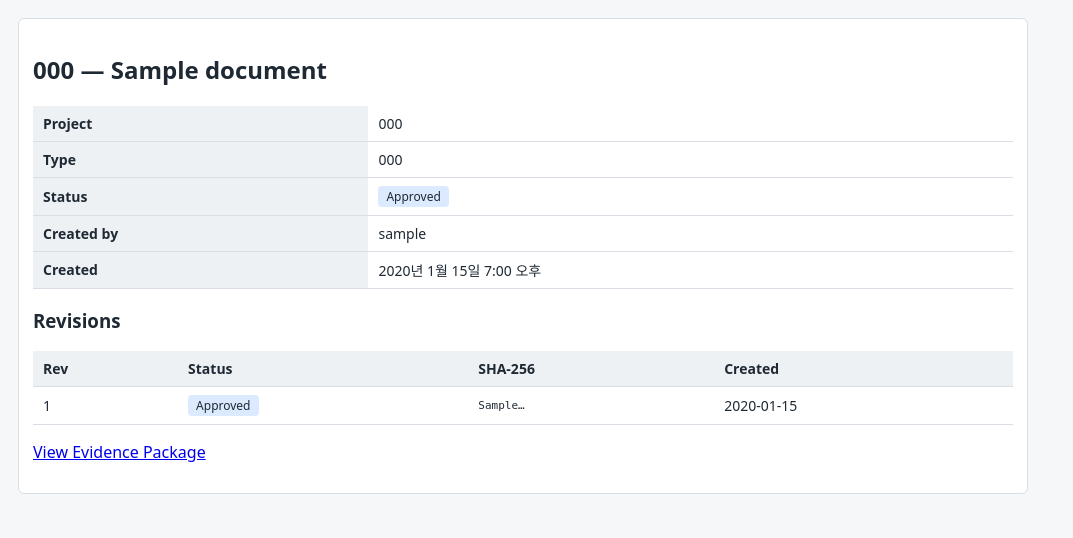
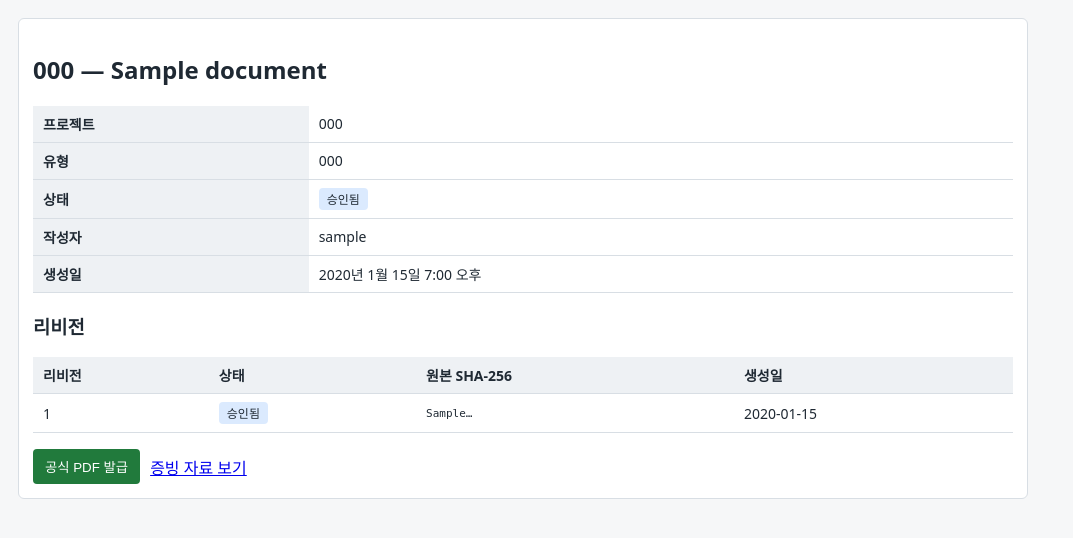
Before and after one commit to spuhaha18/DMS, a Django app: page /documents/1/ in a window 1280 px wide. Shown: the part 42-580 px from the top of the page, without its empty margins (0-1073 px from the left). Run offline with Django 5.2, Linux system fonts and the light colour scheme; a user stored in the database is signed in; tables that the repository leaves empty hold one stand-in row (values such as "Sample post").

Commit message:
i18n(templates): Korean documents register/detail/evidence pages

```diff
--- a/templates/documents/detail.html
+++ b/templates/documents/detail.html
@@ -1,29 +1,52 @@
 {% extends "base.html" %}
+{% load i18n %}
 {% block title %}{{ document.document_number }}{% endblock %}
 {% block content %}
 <div class="panel">
   <h2>{{ document.document_number }} — {{ document.title }}</h2>
   <table>
-    <tr><th>Project</th><td>{{ document.project_code }}</td></tr>
-    <tr><th>Type</th><td>{{ document.document_type }}</td></tr>
-    <tr><th>Status</th><td><span class="status">{{ document.status }}</span></td></tr>
-    <tr><th>Created by</th><td>{{ document.created_by }}</td></tr>
-    <tr><th>Created</th><td>{{ document.created_at }}</td></tr>
+    <tr><th>{% trans "프로젝트" %}</th><td>{{ document.project_code }}</td></tr>
+    <tr><th>{% trans "유형" %}</th><td>{{ document.document_type }}</td></tr>
+    <tr><th>{% trans "상태" %}</th><td><span class="status">{{ document.get_status_display }}</span></td></tr>
+    <tr><th>{% trans "작성자" %}</th><td>{{ document.created_by }}</td></tr>
+    <tr><th>{% trans "생성일" %}</th><td>{{ document.created_at }}</td></tr>
   </table>
-  <h3>Revisions</h3>
+  <h3>{% trans "리비전" %}</h3>
   <table>
-    <thead><tr><th>Rev</th><th>Status</th><th>SHA-256</th><th>Created</th></tr></thead>
+    <thead><tr>
+      <th>{% trans "리비전" %}</th>
+      <th>{% trans "상태" %}</th>
+      <th>{% trans "원본 SHA-256" %}</th>
+      <th>{% trans "생성일" %}</th>
+    </tr></thead>
     <tbody>
     {% for rev in revisions %}
     <tr>
       <td>{{ rev.revision }}</td>
-      <td><span class="status">{{ rev.status }}</span></td>
+      <td><span class="status">{{ rev.get_status_display }}</span></td>
       <td style="font-family:monospace;font-size:11px;">{{ rev.source_sha256|slice:":16" }}…</td>
       <td>{{ rev.created_at|date:"Y-m-d" }}</td>
     </tr>
     {% endfor %}
     </tbody>
   </table>
-  <p><a href="{% url 'documents:evidence_package' document.pk %}">View Evidence Package</a></p>
+  <div style="margin-top:16px;display:flex;gap:10px;align-items:center;flex-wrap:wrap;">
+    {% if document.status == "Draft Uploaded" %}
+    <form method="post" action="{% url 'documents:submit_for_approval' document.pk %}">
+      {% csrf_token %}
+      <button type="submit">{% trans "결재 상신" %}</button>
+    </form>
+    {% endif %}
+    {% if document.status == "Approved" %}
+    <form method="post" action="{% url 'documents:generate_pdf' document.pk %}">
+      {% csrf_token %}
+      <button type="submit" style="background:#217a3c;">{% trans "공식 PDF 발급" %}</button>
+    </form>
+    {% endif %}
+    {% if document.status == "Effective" %}
+    <a class="button" href="{% url 'viewer:pdf_view' document.pk %}">{% trans "공식 PDF 열람" %}</a>
+    {% endif %}
+    <a href="{% url 'documents:evidence_package' document.pk %}">{% trans "증빙 자료 보기" %}</a>
+  </div>
 </div>
 {% endblock %}
```
Also changed, not shown: templates/documents/evidence_package.html (+22 -9 lines), templates/documents/register.html (+15 -8 lines), templates/documents/register_document.html (+5 -4 lines).
